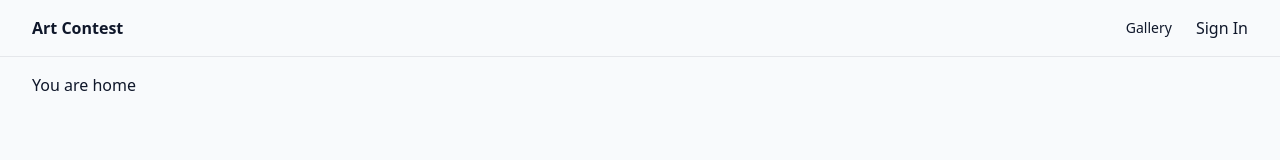
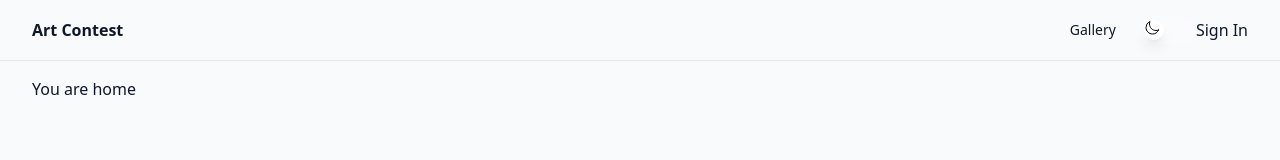
Before and after one commit to mattgrunwald/art-contest, a Next.js app: page / in a window 1280 px wide. Shown: the top 160 px of the page. Built offline with nearby package versions, Linux system fonts and the light colour scheme; no server answers.

Commit message:
add theme toggle

```diff
--- a/src/components/Header/index.tsx
+++ b/src/components/Header/index.tsx
@@ -4,6 +4,7 @@ import { signIn, signOut } from '@/auth'
 import { User } from '@/db/types'
 import Image from 'next/image'
 import { getUser } from '@/app/serverSideUtils'
+import { ThemeToggle } from '../ThemeToggle'
 
 export const Header = async () => {
   const user = await getUser()
@@ -23,6 +24,7 @@ export const Header = async () => {
           {showAdmin && <AdminLink />}
           {showSubmit && <SubmitLink />}
           {showGallery && <GalleryLink />}
+          <ThemeToggle />
           {loggedIn && (
             <>
               <UserDropdown user={user} />
--- /dev/null
+++ b/src/components/ThemeToggle.tsx
@@ -0,0 +1,78 @@
+'use client'
+
+import { Switch } from '@headlessui/react'
+import { useTheme } from 'next-themes'
+import { useCallback, useEffect, useState } from 'react'
+
+export function ThemeToggle() {
+  const [mounted, setMounted] = useState(false)
+  const { setTheme, resolvedTheme } = useTheme()
+
+  const changeTheme = useCallback(
+    () => setTheme(resolvedTheme === 'light' ? 'dark' : 'light'),
+    [setTheme, resolvedTheme],
+  )
+
+  useEffect(() => {
+    setMounted(true)
+  }, [])
+
+  // <button
+  //     onClick={changeTheme}
+  //     onMouseEnter={() => setHover(true)}
+  //     onMouseLeave={() => setHover(false)}
+  //     className={`flex h-6 w-6 items-center justify-center rounded-md border border-current ${ACCENT_BORDER_CLASS_HOVER}`}
+  //   >
+
+  //   </button>
+
+  if (!mounted) {
+    return <div className="h-6 w-6 rounded-md border" />
+  }
+
+  return (
+    <Switch
+      checked={resolvedTheme === 'dark'}
+      onChange={changeTheme}
+      className="group relative flex h-7 w-14 cursor-pointer rounded-full bg-white/10 p-1 transition-colors duration-200 ease-in-out focus:outline-none data-[checked]:bg-white/10 data-[focus]:outline-1 data-[focus]:outline-white"
+    >
+      <span
+        aria-hidden="true"
+        className="pointer-events-none inline-block size-5 translate-x-0 rounded-full bg-white shadow-lg ring-0 transition duration-200 ease-in-out group-data-[checked]:translate-x-7"
+      >
+        <span className="sr-only">Toggle mode</span>
+        {resolvedTheme === 'light' ? (
+          <svg
+            xmlns="http://www.w3.org/2000/svg"
+            fill="none"
+            viewBox="0 0 24 24"
+            strokeWidth={1.5}
+            stroke="#000000"
+            className="h-4 w-4"
+          >
+            <path
+              strokeLinecap="round"
+              strokeLinejoin="round"
+              d="M21.752 15.002A9.718 9.718 0 0118 15.75c-5.385 0-9.75-4.365-9.75-9.75 0-1.33.266-2.597.748-3.752A9.753 9.753 0 003 11.25C3 16.635 7.365 21 12.75 21a9.753 9.753 0 009.002-5.998z"
+            />
+          </svg>
+        ) : (
+          <svg
+            xmlns="http://www.w3.org/2000/svg"
+            fill="none"
+            viewBox="0 0 24 24"
+            strokeWidth={1.5}
+            stroke="#000000"
+            className="h-4 w-4"
+          >
+            <path
+              strokeLinecap="round"
+              strokeLinejoin="round"
+              d="M12 3v2.25m6.364.386l-1.591 1.591M21 12h-2.25m-.386 6.364l-1.591-1.591M12 18.75V21m-4.773-4.227l-1.591 1.591M5.25 12H3m4.227-4.773L5.636 5.636M15.75 12a3.75 3.75 0 11-7.5 0 3.75 3.75 0 017.5 0z"
+            />
+          </svg>
+        )}
+      </span>
+    </Switch>
+  )
+}
--- a/tailwind.config.ts
+++ b/tailwind.config.ts
@@ -1,11 +1,12 @@
-import type { Config } from 'tailwindcss';
+import type { Config } from 'tailwindcss'
 
 const config: Config = {
   content: [
     './src/pages/**/*.{js,ts,jsx,tsx,mdx}',
     './src/components/**/*.{js,ts,jsx,tsx,mdx}',
-    './src/app/**/*.{js,ts,jsx,tsx,mdx}'
+    './src/app/**/*.{js,ts,jsx,tsx,mdx}',
   ],
+  darkMode: ['class'],
   theme: {
     extend: {},
     screens: {
@@ -16,9 +17,9 @@ const config: Config = {
       xl: '1288px',
       '2xl': '1536px',
       '3xl': '1792px',
-      '4xl': '2120px'
-    }
+      '4xl': '2120px',
+    },
   },
-  plugins: [require('@tailwindcss/typography')]
-};
-export default config;
+  plugins: [require('@tailwindcss/typography')],
+}
+export default config
```
